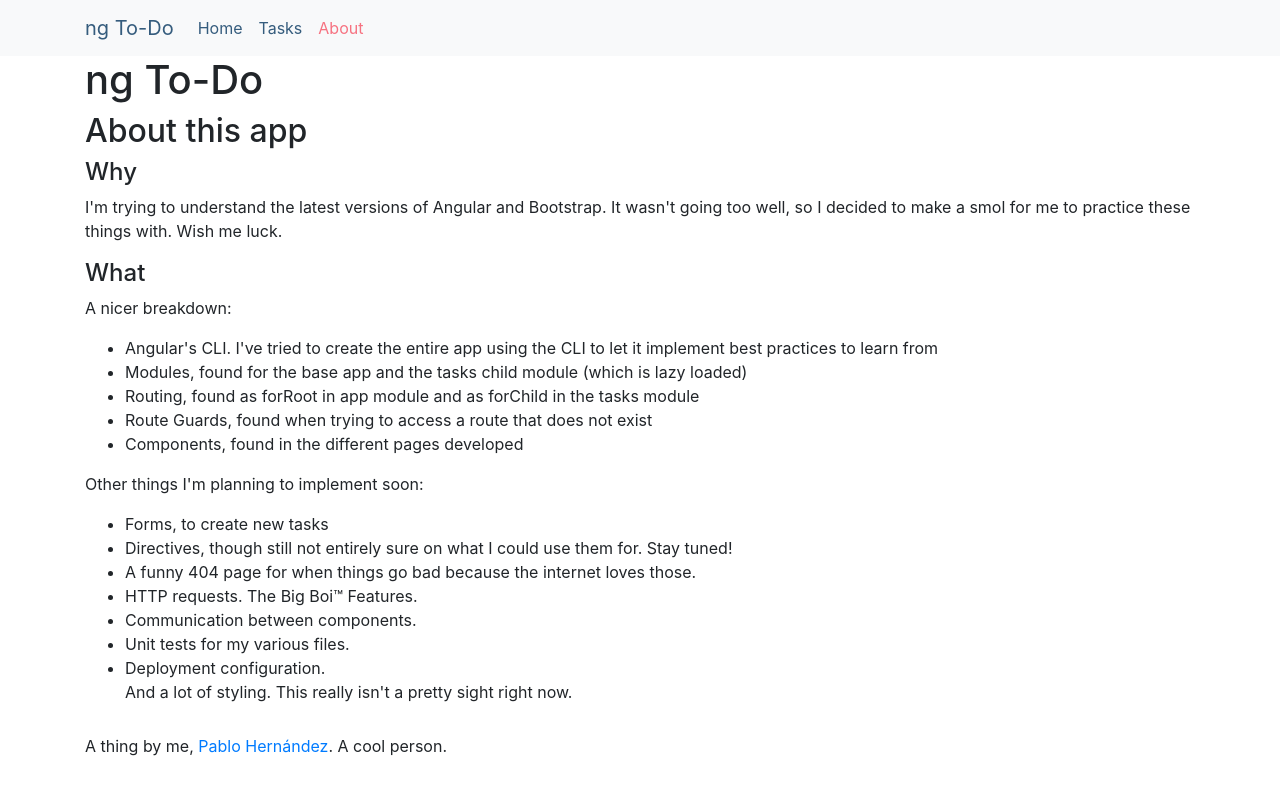
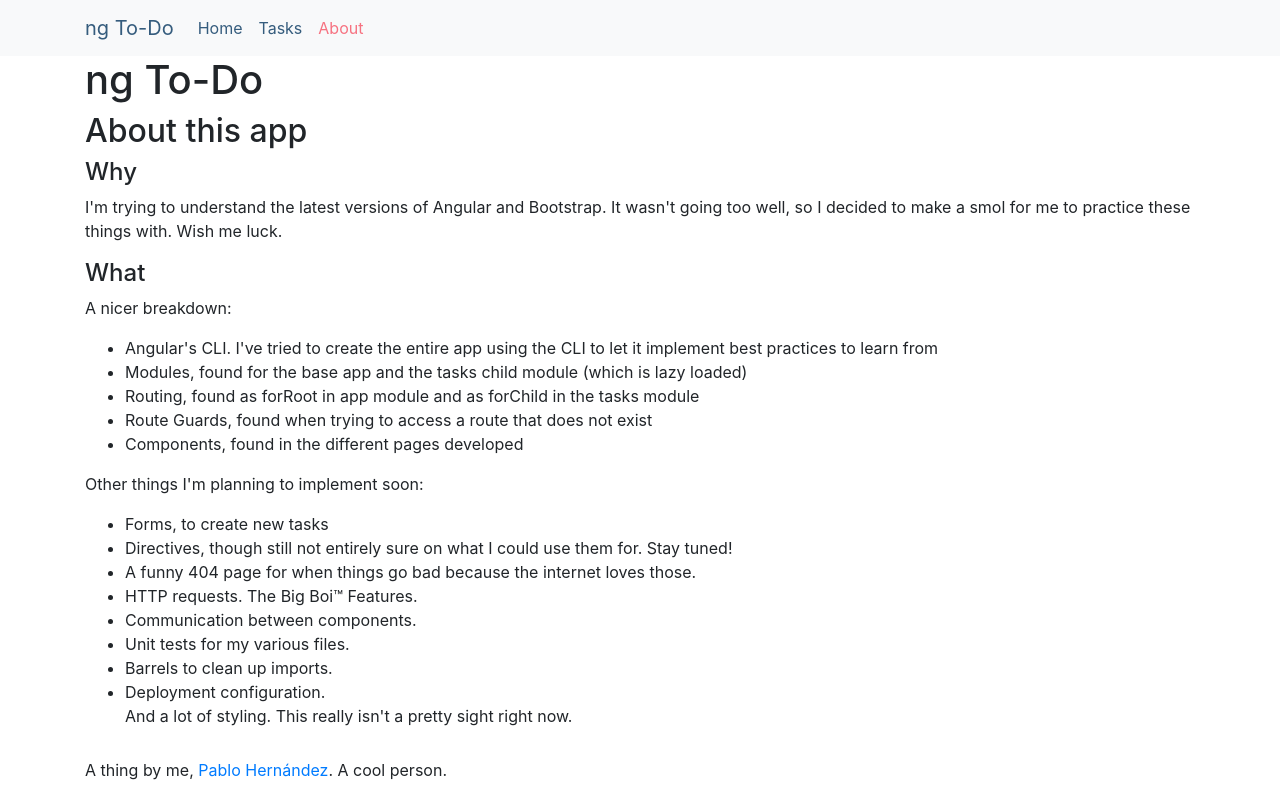
Before and after one commit to PabloH91/ng-todo, an Angular app: page /about in a window 1280 px wide. Built offline with nearby package versions, Linux system fonts and the light colour scheme.

Commit message:
Remove completed todo points and add to the about page.

```diff
--- a/src/app/about/about.component.html
+++ b/src/app/about/about.component.html
@@ -23,6 +23,7 @@
       <li>HTTP requests. The Big Boi™ Features.</li>
       <li>Communication between components.</li>
       <li>Unit tests for my various files.</li>
+      <li>Barrels to clean up imports.</li>
       <li>Deployment configuration.</li>
     <p>And a lot of styling. This really isn't a pretty sight right now.</p>
     </ul>
--- a/src/app/tasks/tasks-routing.module.ts
+++ b/src/app/tasks/tasks-routing.module.ts
@@ -5,8 +5,6 @@ import { TaskDetailComponent } from './task-detail.component';
 import { CreateTaskComponent } from './create-task.component';
 import { TaskRouteActivatorService } from './task-route-activator.service';
 
-// todo: add guard to id route
-// todo: create route for 'add task'
 const routes: Routes = [
   { path: 'new', component: CreateTaskComponent },
   { path: ':id', component: TaskDetailComponent, canActivate: [TaskRouteActivatorService] },
```
